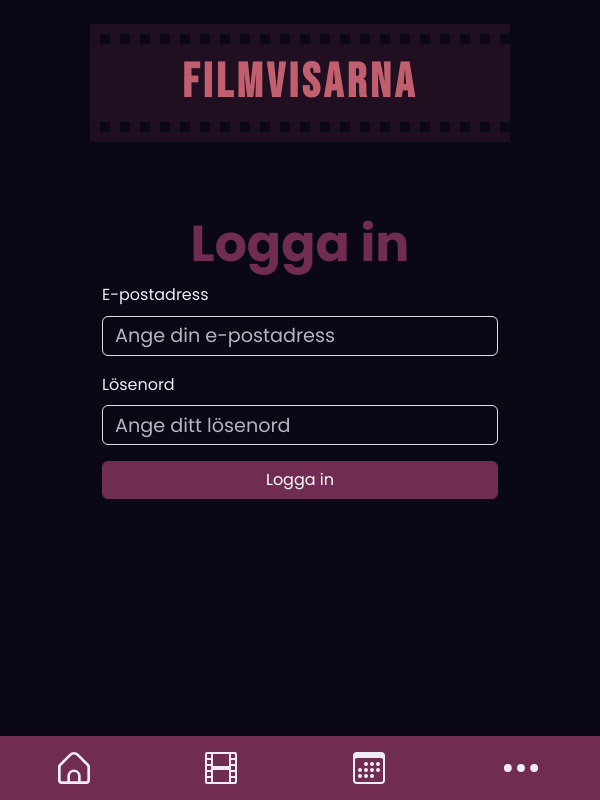
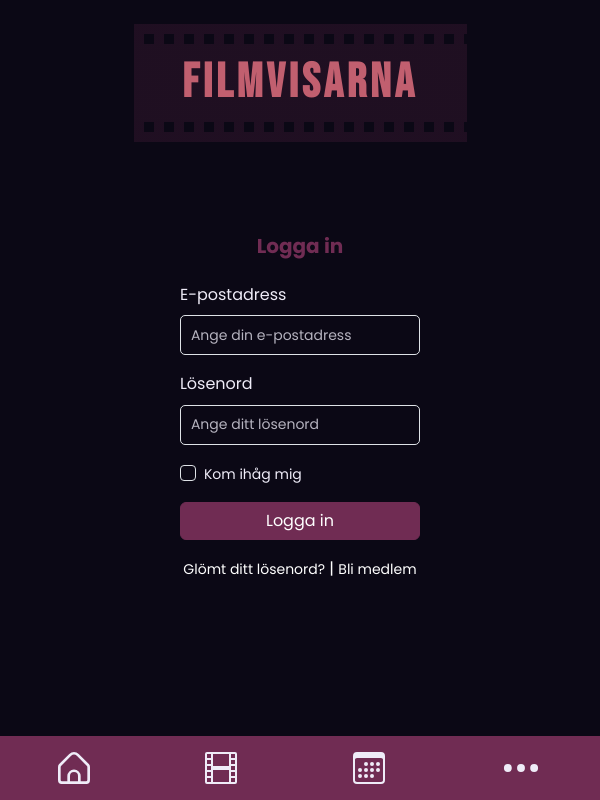
Before and after one commit to staraii/filmvisarna, a React (Vite) app: page /loggain in a window 600 px wide. Built offline with nearby package versions, Linux system fonts and the light colour scheme.

Commit message:
Update
fixing mobile view for login and register
Added route to "bli medblem" in the mobile mode menu view

```diff
--- /dev/null
+++ b/src/components/Login-pop-up/LoginMobile.css
@@ -0,0 +1,105 @@
+/* Container padding for mobile and small screens */
+.login-page-container {
+  padding: 20px;
+  max-width: 100%;
+  /* Ensures full width in smaller screens */
+}
+
+h2 {
+  font-size: 20px;
+  /* Same font size for both 576px and 767px */
+}
+
+/* Style for links */
+.login-link {
+  color: #ffffff;
+  cursor: pointer;
+}
+
+/* Form input and button adjustments */
+form .form-control {
+  font-size: 14px;
+  padding: 10px;
+  border-radius: 5px;
+  width: 100%;
+  /* Full width for form controls */
+}
+
+form .form-check-label {
+  font-size: 14px;
+  /* Uniform font size for checkbox label */
+}
+
+button.btn-md {
+  font-size: 14px;
+  padding: 10px 0;
+  margin-top: 10px;
+  width: 100%;
+  /* Full width for buttons */
+}
+
+/* Adjustments for screens up to 767px */
+@media (max-width: 767px) {
+  form {
+    margin-top: 20px;
+  }
+
+  .form-check {
+    margin-bottom: 15px;
+  }
+
+  /* Keep links smaller for small screens */
+  .login-link {
+    font-size: 13px;
+  }
+
+  /* Ensure the login-links container behaves consistently */
+  .login-links {
+    display: flex;
+    justify-content: space-between;
+    align-items: center;
+    flex-wrap: nowrap;
+    /* Prevent line breaks */
+  }
+}
+
+/* Special adjustments between 576px and 767px */
+@media (min-width: 576px) and (max-width: 767px) {
+
+  /* Ensure the container stays full width */
+  .login-page-container {
+    max-width: 100%;
+  }
+
+  /* Ensure the form elements take full width */
+  form .form-control {
+    width: 100%;
+    /* Explicit full width */
+  }
+
+  button.btn-md {
+    width: 100%;
+    /* Full-width buttons */
+  }
+
+  /* Ensure the links don't break into multiple lines */
+  .login-links {
+    display: flex;
+    justify-content: space-between;
+    flex-wrap: nowrap;
+    /* Prevent wrapping of links */
+  }
+
+  .login-link {
+    font-size: 14px;
+    /* Make sure links are the same size across this range */
+  }
+}
+
+/* Further adjustments for screens below 576px */
+@media (max-width: 575px) {
+  .login-links {
+    font-size: 13px;
+    /* Slightly smaller for smallest screens */
+  }
+}
--- a/src/components/Login-pop-up/LoginMobile.tsx
+++ b/src/components/Login-pop-up/LoginMobile.tsx
@@ -1,24 +1,34 @@
-
-// src/pages/LoginPage.js
-import  { useState } from "react";
-import { Form, Button, Container } from "react-bootstrap";
+import { useState } from "react";
+import { Form, Button, Container, Row, Col } from "react-bootstrap";
 import { useNavigate } from "react-router-dom";
+import './LoginMobile.css'; // Custom CSS for additional mobile-specific styling
 
 const LoginPage = () => {
   const [email, setEmail] = useState("");
   const [password, setPassword] = useState("");
+  const [rememberMe, setRememberMe] = useState(false); // State for the checkbox
   const navigate = useNavigate();
 
-    const handleSubmit = (event) => {
+  const handleSubmit = (event: React.FormEvent<HTMLFormElement>) => {
     event.preventDefault(); // Prevent the default form submission
-        console.log("Login submitted:", { email, password });
+    console.log("Login submitted:", { email, password, rememberMe });
     // Your login logic here (e.g., API call)
     navigate("/"); // Redirect after login
   };
 
+  const handleRegisterClick = () => {
+    navigate("/register"); // Redirect to register page
+  };
+
+  const handleForgotPasswordClick = () => {
+    navigate("/forgot-password"); // Redirect to forgot password page
+  };
+
   return (
-        <Container className="mt-5">
-            <h2 className="text-center">Logga in</h2>
+    <Container fluid className="login-page-container">
+      <Row className="justify-content-center mt-5">
+        <Col xs={12} sm={10} md={8} lg={6}>
+          <h2 className="text-center mb-4">Logga in</h2>
           <Form onSubmit={handleSubmit}>
             <Form.Group controlId="formEmail" className="mb-3">
               <Form.Label>E-postadress</Form.Label>
@@ -30,6 +40,7 @@ const LoginPage = () => {
                 required
               />
             </Form.Group>
+
             <Form.Group controlId="formPassword" className="mb-3">
               <Form.Label>Lösenord</Form.Label>
               <Form.Control
@@ -40,10 +51,37 @@ const LoginPage = () => {
                 required
               />
             </Form.Group>
-                <Button variant="primary" type="submit" className="w-100">
+
+            {/* Checkbox for "Kom ihåg mig" */}
+            <Form.Group className="mb-3" controlId="formRememberMe">
+              <Form.Check
+                type="checkbox"
+                label="Kom ihåg mig"
+                checked={rememberMe}
+                onChange={() => setRememberMe(!rememberMe)}
+              />
+            </Form.Group>
+
+            {/* Login Button */}
+            <Button variant="primary" type="submit" className="w-100 mb-3">
               Logga in
             </Button>
+
+            {/* Links for Forgot Password and Register */}
+            <div className="text-center">
+              <p>
+                <span className="login-link" onClick={handleForgotPasswordClick}>
+                  Glömt ditt lösenord?
+                </span>
+                {" | "}
+                <span className="login-link" onClick={handleRegisterClick}>
+                  Bli medlem
+                </span>
+              </p>
+            </div>
           </Form>
+        </Col>
+      </Row>
     </Container>
   );
 };
--- a/src/components/MobileNavBar/MobileNavBar.tsx
+++ b/src/components/MobileNavBar/MobileNavBar.tsx
@@ -84,10 +84,7 @@ export default function MobileNavBar() {
           <Nav.Link className="fw-medium" onClick={() => handleNavigation("/loggain")}>
             Logga in
           </Nav.Link>
-          <Nav.Link
-            className="fw-medium"
-            onClick={() => handleNavigation("/blimedlem")}
-          >
+         <Nav.Link className="fw-medium" onClick={() => handleNavigation("/register")}>
             Bli medlem
           </Nav.Link>
         </Offcanvas.Body>
```
Also changed, not shown: src/components/Login-pop-up/LoginModal.css (line endings or trailing spaces). Lines whose indentation alone changed are shown as unchanged.
